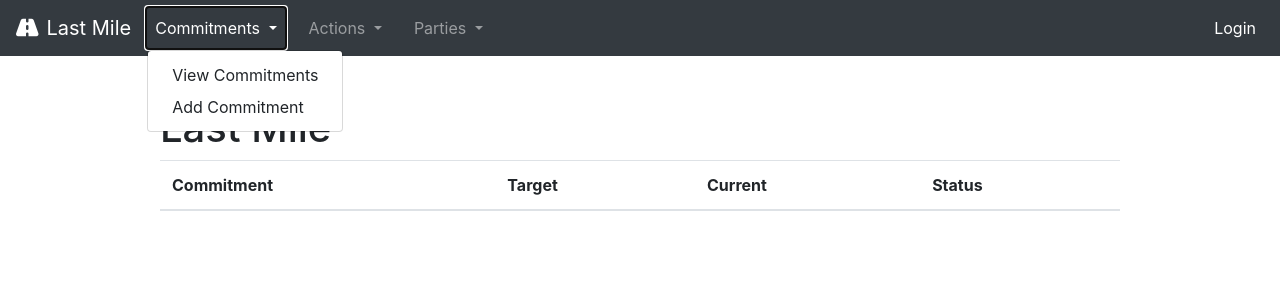
After one commit to acounsel/lastmile, a Django app: template lastmile/templates/lastmile/dashboard.html in a window 1280 px wide, after a click on "Commitments". The commit adds this page. Shown: the top 300 px of the page. Run offline with Django 3.2, Linux system fonts and the light colour scheme; the template is opened without the code that fills it, so the values that code supplies are empty; some libraries are stand-ins or nearby versions.

Commit message:
add dashboard, agreement model

```diff
--- a/lastmile/templates/addins/navbar.html
+++ b/lastmile/templates/addins/navbar.html
@@ -1,7 +1,7 @@
 {% load static %}
 {% load admin_urls %}
 <nav class="navbar navbar-expand-lg navbar-dark bg-dark">
-  <a class="navbar-brand" href="{% url 'commitment-list' %}"><i class="fas fa-road mr-2"></i>Last Mile</a>
+  <a class="navbar-brand" href="{% url 'dashboard' %}"><i class="fas fa-road mr-2"></i>Last Mile</a>
   <button class="navbar-toggler" type="button" data-toggle="collapse" data-target="#navbarNav" aria-controls="navbarNav" aria-expanded="false" aria-label="Toggle navigation">
     <span class="navbar-toggler-icon"></span>
   </button>
--- a/lastmile/templates/lastmile/action_detail.html
+++ b/lastmile/templates/lastmile/action_detail.html
@@ -17,7 +17,7 @@
     <tbody>
       {% for update in action.update_set.all %}
       <tr>
-        <th scope="row"><a href="">{{ update.date_created }}</a></th>
+        <th scope="row">{{ update.date_created }}</th>
         <td>{{ update.get__type_display }}</td>
         <td>{{ update.description }}</td>
       </tr>
--- a/lastmile/templates/lastmile/actor_list.html
+++ b/lastmile/templates/lastmile/actor_list.html
@@ -15,7 +15,7 @@
     <tbody>
       {% for actor in actor_list %}
       <tr>
-        <th scope="row"><a href="">{{ actor.name }}</a></th>
+        <th scope="row"><a href="{% url 'actor-detail' pk=actor.id %}">{{ actor.name }}</a></th>
         <td>{{ actor.action_set.count }}</td>
         <td>{{ actor.get_completed_actions.count }}</td>
         <td>{{ actor.get_ongoing_actions.count }}</td>
--- a/lastmile/templates/lastmile/commitment_detail.html
+++ b/lastmile/templates/lastmile/commitment_detail.html
@@ -37,14 +37,16 @@
       <tr>
         <th scope="col">Date</th>
         <th scope="col">Type</th>
+        <th scope="col">Action</th>
         <th scope="col">Description</th>
       </tr>
     </thead>
     <tbody>
       {% for update in commitment.update_set.all %}
       <tr>
-        <th scope="row"><a href="">{{ update.date_created }}</a></th>
+        <th scope="row">{{ update.date_created }}</th>
         <td>{{ update.get__type_display }}</td>
+        <td>{{ update.action }}</td>
         <td>{{ update.description }}</td>
       </tr>
       {% endfor %}
--- /dev/null
+++ b/lastmile/templates/lastmile/dashboard.html
@@ -0,0 +1,25 @@
+{% extends 'base.html' %}
+{% block body %}
+<h1>Last Mile</h1>
+<table class="table">
+  <thead>
+    <tr>
+      <th scope="col">Commitment</th>
+      <th scope="col">Target</th>
+      <th scope="col">Current</th>
+      <th scope="col">Status</th>
+    </tr>
+  </thead>
+  <tbody>
+    {% for commitment in commitment_list %}
+    <tr>
+      <th scope="row"><a href="{% url 'commitment-detail' pk=commitment.id %}">{{ commitment.name }}</a></th>
+      <td>{{ commitment.target_number }}</td>
+      <td>{{ commitment.achieved_number }}</td>
+      <td>{{ commitment.get_status_display }}</td>
+    </tr>
+    {% endfor %}
+  </tbody>
+</table>
+
+{% endblock %}
--- a/lastmile/urls.py
+++ b/lastmile/urls.py
@@ -3,8 +3,9 @@ from django.urls import path, include
 from . import views
 
 urlpatterns = [
-    path('', views.CommitmentList.as_view(), name='commitment-list'),
+    path('', views.Dashboard.as_view(), name='dashboard'),
     path('commitments/', include([
+        path('', views.CommitmentList.as_view(), name='commitment-list'),
         path('add/',views.CommitmentCreate.as_view(), name='commitment-create'),
         path('<pk>/', include([
             path('', views.CommitmentDetail.as_view(), name='commitment-detail'),
--- a/lastmile/views.py
+++ b/lastmile/views.py
@@ -23,6 +23,9 @@ class CommitmentCreate(CommitmentView, CreateView):
 
 class CommitmentUpdate(CommitmentView, UpdateView):
     pass
+
+class Dashboard(CommitmentList):
+    template_name = 'lastmile/dashboard.html'
 
 class ActionView(LoginRequiredMixin, View):
     model = Action
```
Also changed, not shown: lastmile/models.py (+37 -5 lines).
